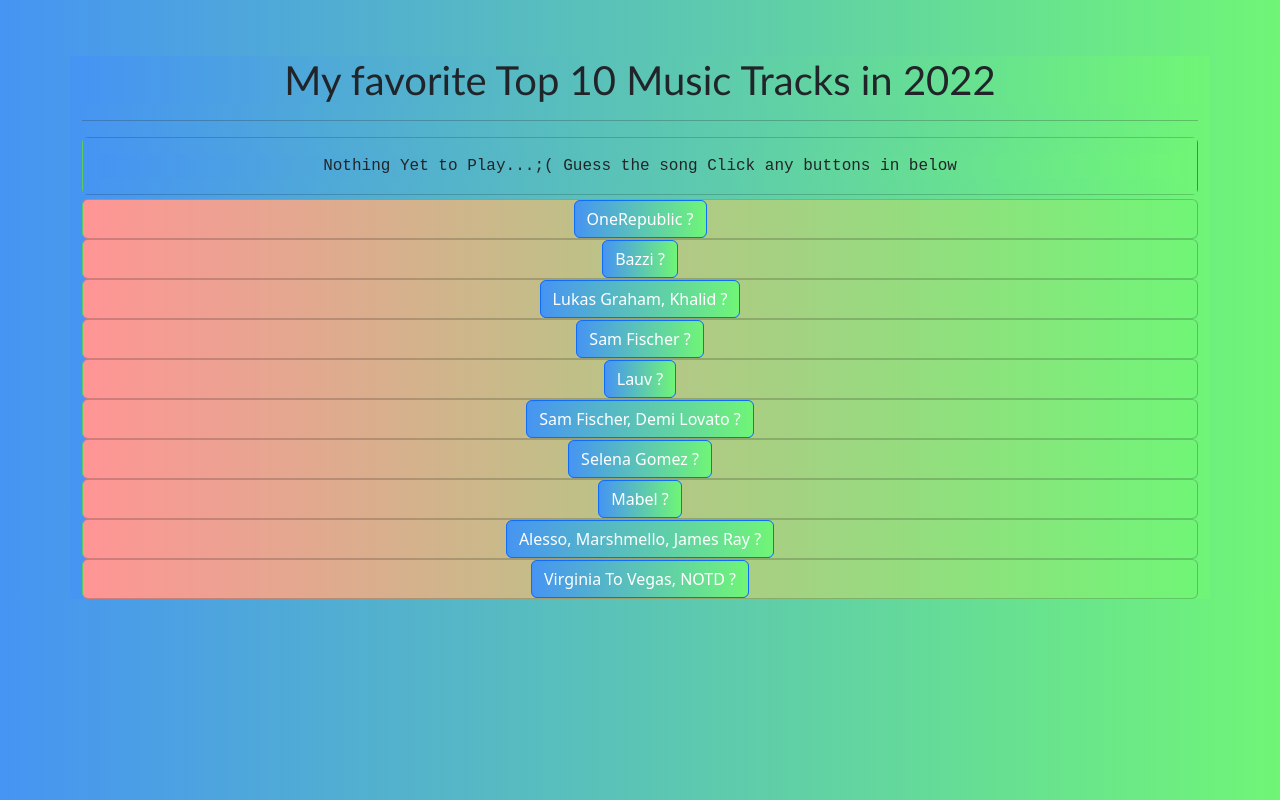
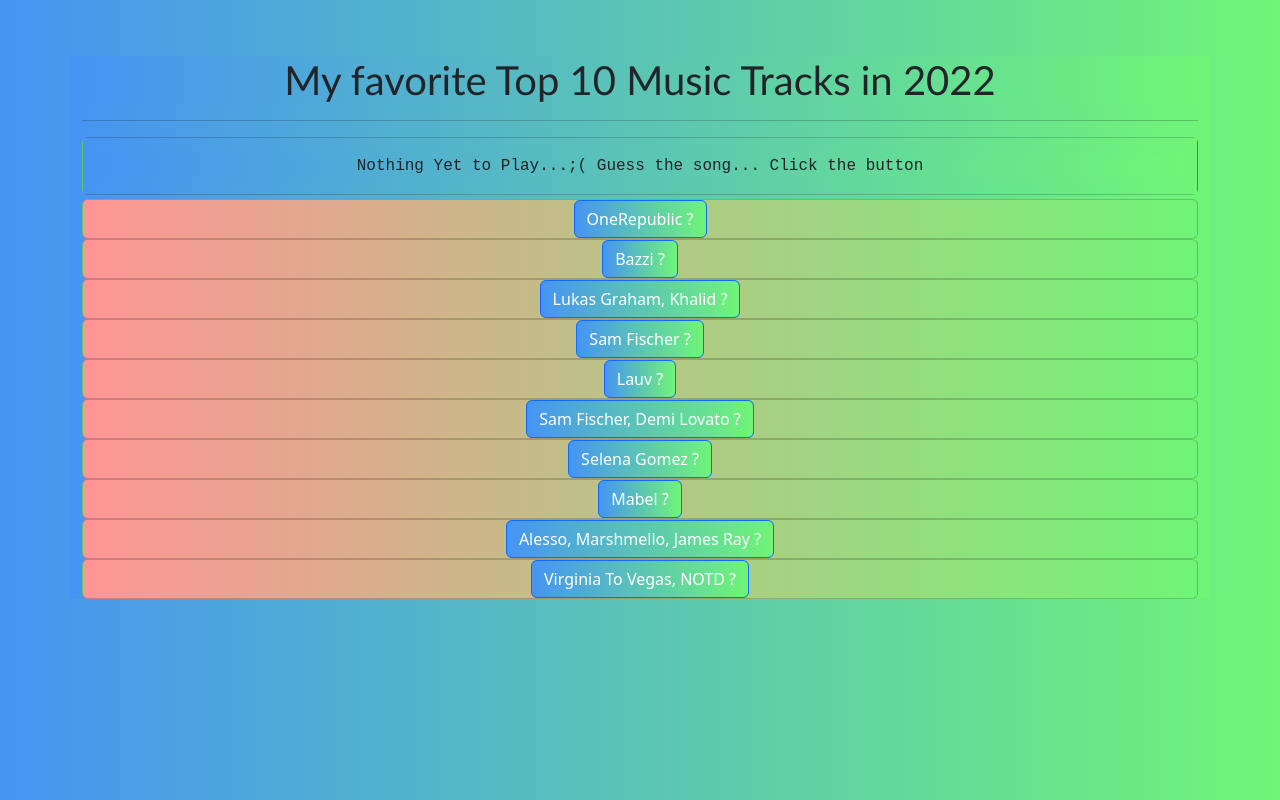
Before and after one commit to mayura-alahakoon/mytopmusictracks, a plain HTML site: page index.html in a window 1280 px wide. Drawn offline with nearby package versions, Linux system fonts and the light colour scheme.

Commit message:
Update index.html

```diff
--- a/index.html
+++ b/index.html
@@ -81,7 +81,7 @@
         <hr>
         <div class="card my-1">
             <div class="card-body">
-                <div class="text-center" id="display">Nothing Yet to Play...;( Guess the song Click any buttons in below</div>
+                <div class="text-center" id="display">Nothing Yet to Play...;( Guess the song... Click the button</div>
             </div>
         </div>
         <div id="music" class="card">
```
